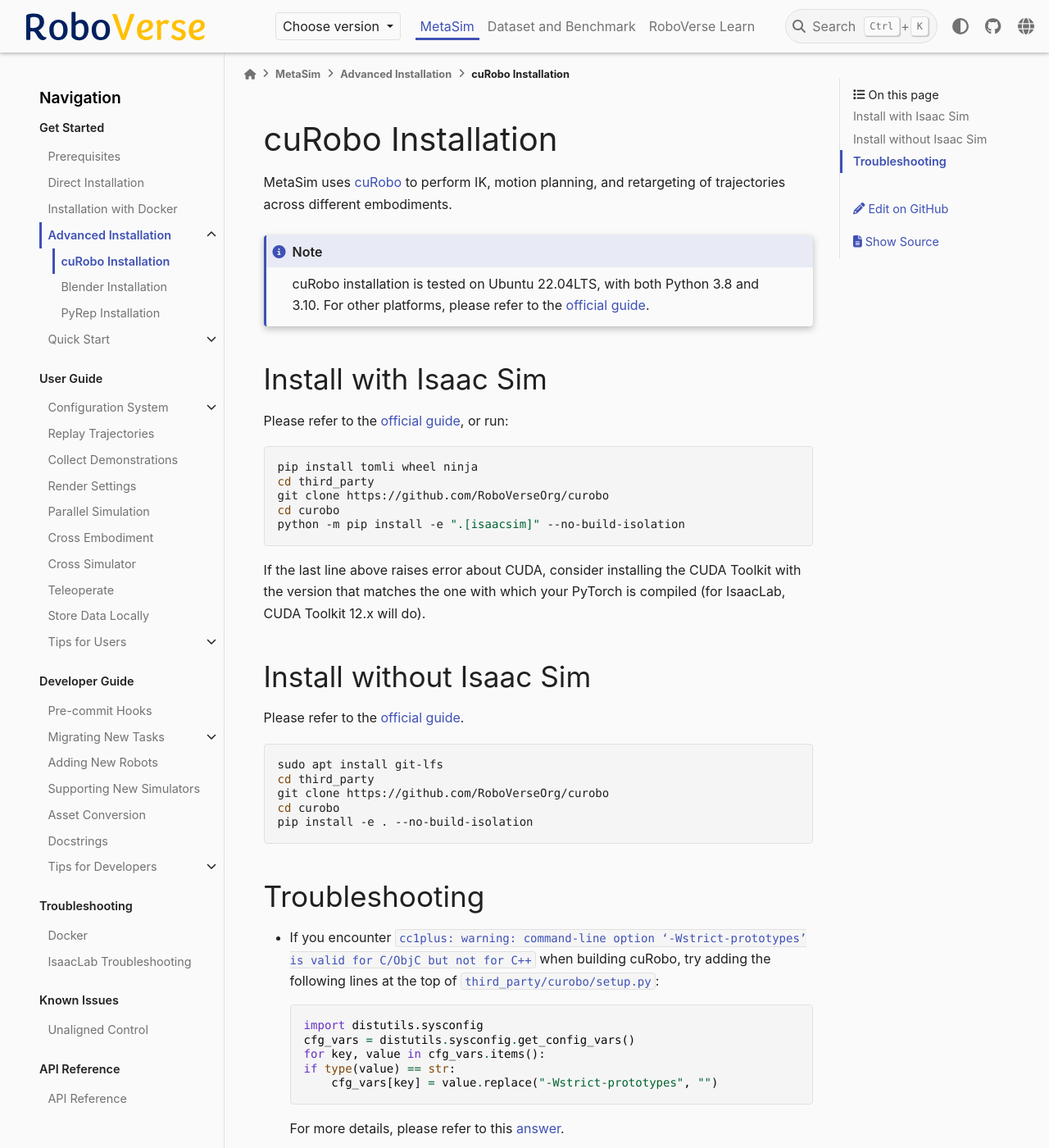
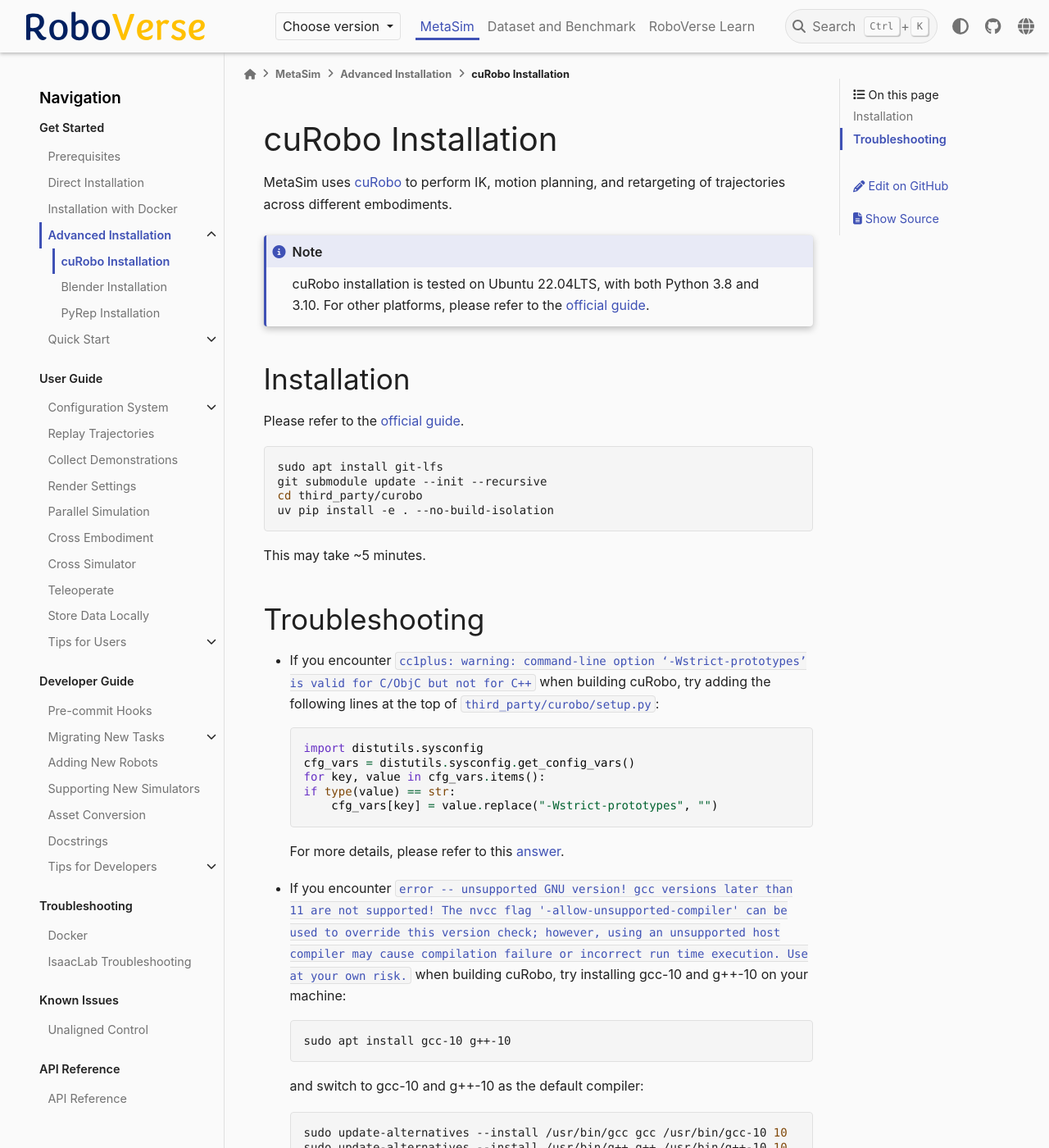
Before and after one commit to zxx3312/RoboVerse, a Sphinx documentation site: the page built from docs/source/metasim/get_started/advanced_installation/curobo.md, in a window 1280 px wide and 1400 px high. Shown: the whole window at 82% size. Built offline with Sphinx 7.4.7 and the PyData theme 0.15.4, drawn with Linux system fonts in a browser that asks for light colours; pages that are not in the unit, such as notebooks, are missing from menus.

Commit message:
doc: update curobo installation

````diff
--- a/docs/source/metasim/get_started/advanced_installation/curobo.md
+++ b/docs/source/metasim/get_started/advanced_installation/curobo.md
@@ -6,31 +6,17 @@
 cuRobo installation is tested on Ubuntu 22.04LTS, with both Python 3.8 and 3.10. For other platforms, please refer to the [official guide](https://curobo.org/get_started/1_install_instructions.html).
 ```
 
-
-## Install with Isaac Sim
-
-Please refer to the [official guide](https://curobo.org/get_started/1_install_instructions.html#install-for-use-in-isaac-sim), or run:
-
-```shell
-pip install tomli wheel ninja
-cd third_party
-git clone https://github.com/RoboVerseOrg/curobo
-cd curobo
-python -m pip install -e ".[isaacsim]" --no-build-isolation
-```
-
-If the last line above raises error about CUDA, consider installing the CUDA Toolkit with the version that matches the one with which your PyTorch is compiled (for IsaacLab, CUDA Toolkit 12.x will do).
-
-## Install without Isaac Sim
+## Installation
 
 Please refer to the [official guide](https://curobo.org/get_started/1_install_instructions.html#library-installation).
 ```bash
 sudo apt install git-lfs
-cd third_party
-git clone https://github.com/RoboVerseOrg/curobo
-cd curobo
-pip install -e . --no-build-isolation
+git submodule update --init --recursive
+cd third_party/curobo
+uv pip install -e . --no-build-isolation
 ```
+
+This may take ~5 minutes.
 
 ## Troubleshooting
 - If you encounter `cc1plus: warning: command-line option ‘-Wstrict-prototypes’ is valid for C/ObjC but not for C++` when building cuRobo, try adding the following lines at the top of `third_party/curobo/setup.py`:
````
